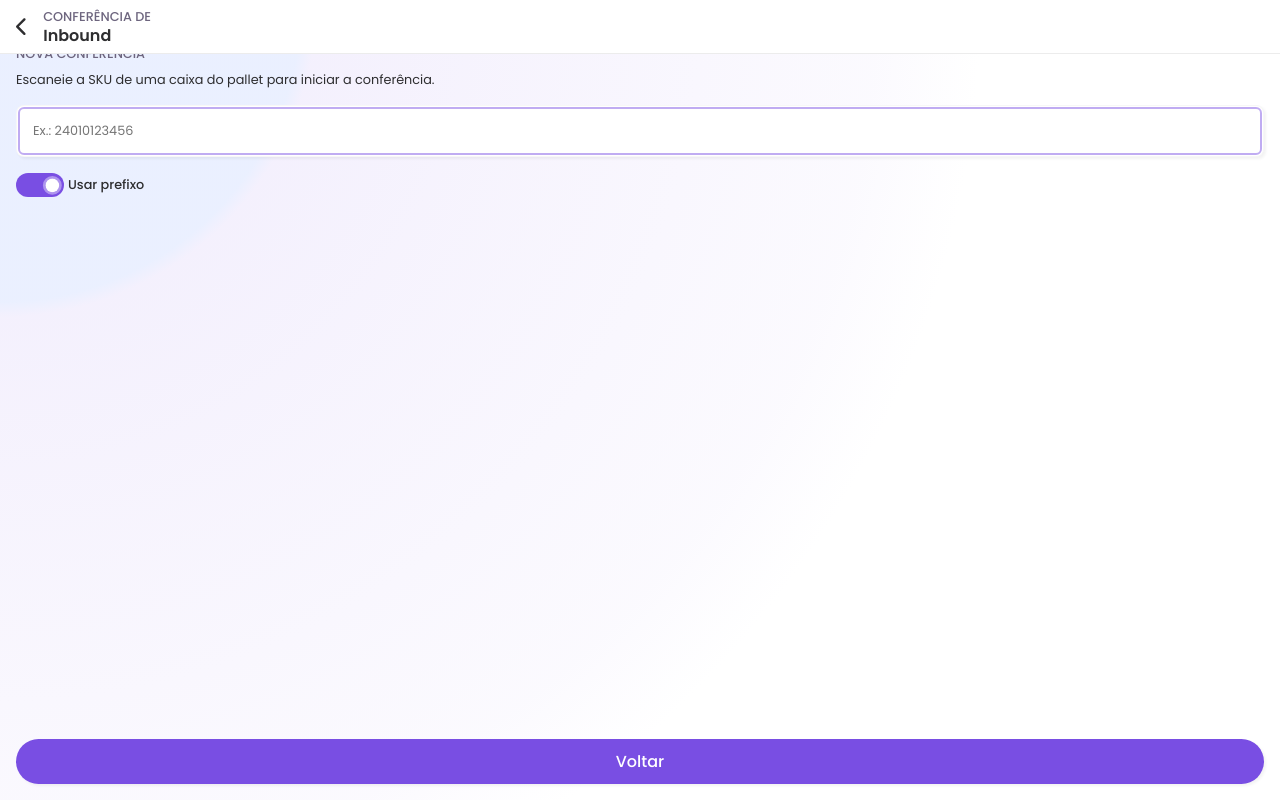
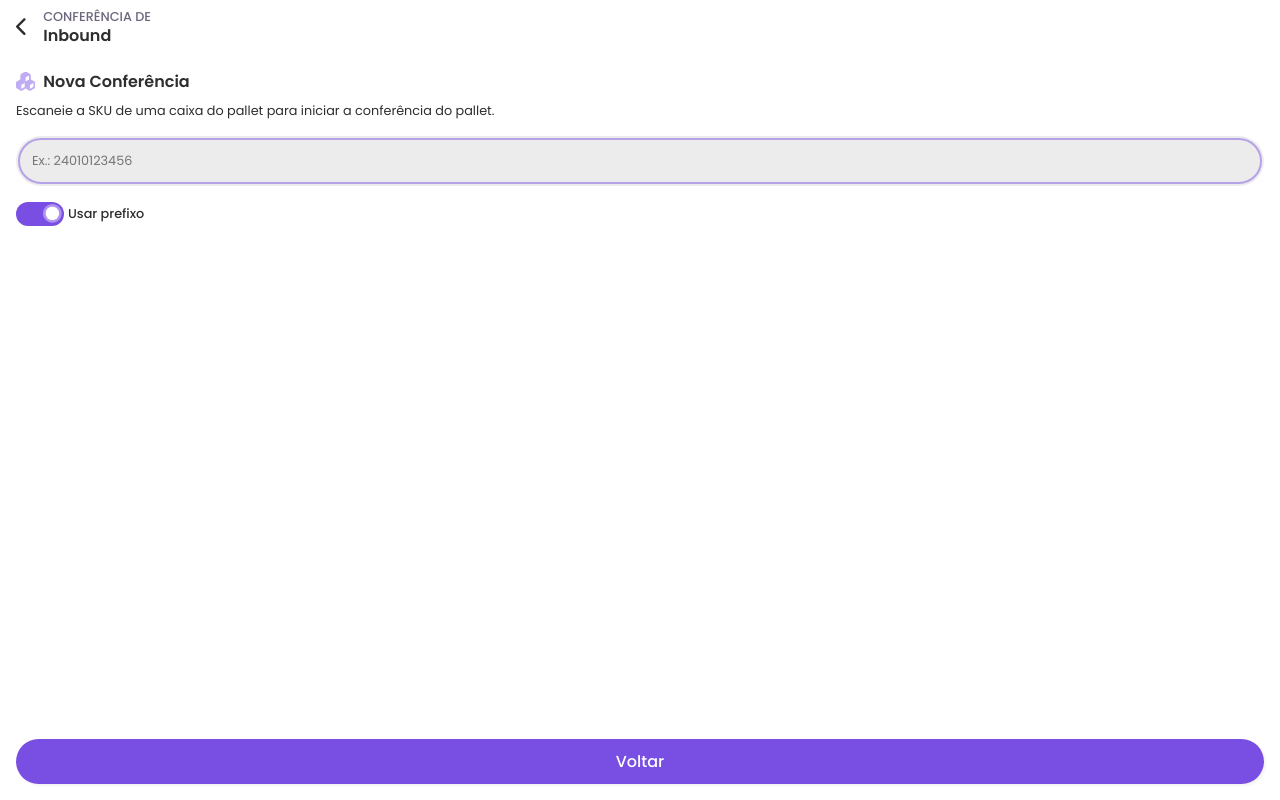
Before and after one commit to wduos/inspectr-react, a React (Vite) app: page /inbound in a window 1280 px wide. Built offline with nearby package versions, Linux system fonts and the light colour scheme.

Commit message:
improved sku display mode

```diff
--- a/src/components/Header/Header.css
+++ b/src/components/Header/Header.css
@@ -8,7 +8,6 @@
   padding: 0.5rem 0.35rem;
   width: 100%;
   background-color: white;
-  border-bottom: solid 1px rgba(0, 0, 0, 0.075);
 }
 
 .Header a {
--- a/src/components/Toast/Toast.css
+++ b/src/components/Toast/Toast.css
@@ -3,16 +3,15 @@
   padding: 1rem;
   background-color: white;
   border-radius: var(--radius);
-  border: 0.25rem solid var(--red-opaque);
 }
 .Toast.success {
-  border: 0.25rem solid var(--green-opaque);
+  border: 2px solid var(--green-opaque);
 }
 .Toast.warning {
-  border: 0.25rem solid var(--yellow-opaque);
+  border: solid var(--yellow-opaque);
 }
 .Toast.error {
-  border: 0.25rem solid var(--red-opaque);
+  border: 2px solid var(--red-opaque);
 }
 .Toast h2 {
   font-size: 0.8rem;
--- a/src/index.css
+++ b/src/index.css
@@ -50,7 +50,6 @@
 
 body {
   width: 100vw;
-  height: 100vh;
   background: radial-gradient(
     circle at 0% 0%,
     rgba(52, 106, 255, 0.103) 20%,
@@ -69,14 +68,14 @@ input[type="text"] {
   margin-block: 1rem;
   width: 100%;
   padding: 1rem;
-  border: solid 1px rgba(0, 0, 0, 0.03);
-  border-radius: var(--radius-1);
+  border: none;
+  border-radius: 2rem;
   outline: solid 2px transparent;
   outline-offset: 0rem;
   transition: 0.1s ease-in;
   transition-property: outline-offset, outline;
   font-size: 0.8rem;
-  box-shadow: var(--shadow);
+  background-color: rgba(0, 0, 0, 0.075);
 }
 input[type="text"]:focus {
   outline: solid 2px var(--accent-opaque-1);
@@ -168,18 +167,28 @@ svg {
   align-items: center;
   gap: 0.5rem;
   margin-bottom: 0.2rem;
-  font-size: 1.1rem;
+  font-size: 1rem;
   font-weight: 700;
-}
-.page-subtitle {
-  font-size: 0.8rem;
-  font-weight: 600;
-  text-transform: uppercase;
-  color: var(--dim);
 }
 .page-instructions {
   margin-top: 0.5rem;
   font-size: 0.8rem;
+}
+
+.title-data-wrapper {
+  padding: 1rem;
+  border-radius: var(--radius);
+  background-color: white;
+  border: solid 1px rgba(0, 0, 0, 0.1);
+}
+.title-data-wrapper h4 {
+  font-weight: 700;
+  font-size: 0.8rem;
+}
+.title-data-wrapper h3 {
+  font-weight: 700;
+  font-size: 1.2rem;
+  color: var(--accent);
 }
 
 .bottom-btns-wrapper {
--- a/src/pages/Inbound/Inbound.css
+++ b/src/pages/Inbound/Inbound.css
@@ -1,4 +1,7 @@
 .Inbound {
+  margin-top: 3.3rem;
+  height: calc(100vh - 3.3rem);
+  background-color: white;
   padding: 1rem;
 }
 
@@ -47,3 +50,20 @@
   outline: 4px solid rgba(255, 255, 255, 0.4);
   left: 1.6rem;
 }
+
+.Inbound .important-data-wrapper {
+  display: flex;
+  align-items: center;
+  gap: 0.5rem;
+  width: 100%;
+}
+.Inbound .important-data-wrapper div:nth-child(1) {
+  width: 70%;
+}
+.Inbound .important-data-wrapper div:nth-child(2) {
+  width: 30%;
+}
+
+.Inbound .title-data-wrapper {
+  margin-bottom: 1rem;
+}
--- a/src/pages/Inbound/Inbound.jsx
+++ b/src/pages/Inbound/Inbound.jsx
@@ -5,13 +5,14 @@ import Toast from "../../components/Toast/Toast";
 import Header from "../../components/Header/Header";
 
 export default function Inbound() {
+  const [input, setInput] = useState("");
   const [sku, setSku] = useState("");
+  const [boxCounter, setBoxCounter] = useState(0);
   const [usePrefix, setUsePrefix] = useState(true);
   const [toastTitle, setToastTitle] = useState("");
   const [toastDescription, setToastDescription] = useState("");
   const [toastType, setToastType] = useState("");
   const [showToast, setShowToast] = useState(false);
-  const [inConference, setInConference] = useState(false);
 
   const inputRef = useRef(null);
 
@@ -29,73 +30,84 @@ export default function Inbound() {
       value = value.slice(0, maxLength);
     }
 
-    setSku(value);
+    setInput(value);
   }
 
   function handleSubmit(event) {
     event.preventDefault();
 
-    if (!sku) {
+    if (!input) {
       setShowToast(true);
       setToastTitle("Erro");
-      setToastDescription(
-        "Você precisa escanear ou inserir uma SKU no campo acima.",
-      );
+      setToastDescription("Você precisa escanear uma SKU no campo acima.");
       setToastType("error");
       return;
     }
 
     const skuPattern = usePrefix ? /^24010[0-9]{6}$/ : /^10[0-9]{6}$/;
-    if (!skuPattern.test(sku)) {
+    if (!skuPattern.test(input)) {
       setShowToast(true);
       setToastTitle("Aviso");
       setToastDescription(
-        "O dado escaneado ou inserido não é uma SKU válida. Tente novamente.",
+        "O dado escaneado não é uma SKU válida. Tente novamente.",
       );
       setToastType("warning");
 
-      setSku("");
+      setInput("");
       return;
     }
 
     setShowToast(true);
     setToastTitle("Sucesso");
     setToastDescription(
-      "Código de SKU aceito. Conferência iniciada com a SKU " + sku + ".",
+      "Código de SKU válido! Conferência iniciada com a SKU " + input + ".",
     );
     setToastType("success");
 
-    setSku("");
-    setInConference(true);
+    setInput("");
+    setSku(input);
+    setBoxCounter(boxCounter + 1);
   }
 
   return (
     <div className="Inbound">
       <Header titleTop="Conferência de" titleBottom="Inbound" backToUrl="/" />
+
       <h1 className="page-title">
-        <svg viewBox="0 0 24 24">
-          <path d="M18.581,2.14,12.316.051a1,1,0,0,0-.632,0L5.419,2.14A4.993,4.993,0,0,0,2,6.883V12c0,7.563,9.2,11.74,9.594,11.914a1,1,0,0,0,.812,0C12.8,23.74,22,19.563,22,12V6.883A4.993,4.993,0,0,0,18.581,2.14ZM16.718,9.717l-4.272,4.272a1.873,1.873,0,0,1-1.335.553h-.033a1.872,1.872,0,0,1-1.345-.6l-2.306-2.4A1,1,0,1,1,8.868,10.16L11.112,12.5,15.3,8.3a1,1,0,0,1,1.414,1.414Z" />
+        <svg xmlns="http://www.w3.org/2000/svg" viewBox="0 0 512 512">
+          <path d="M284-1.3c-17.3-10-38.7-10-56 0L143.8 47.3c-17.3 10-28 28.5-28 48.5l0 101.9-88.3 51c-17.3 10-28 28.5-28 48.5l0 97.3c0 20 10.7 38.5 28 48.5l84.3 48.6c17.3 10 38.7 10 56 0l88.3-51 88.3 51c17.3 10 38.7 10 56 0L484.5 443c17.3-10 28-28.5 28-48.5l0-97.3c0-20-10.7-38.5-28-48.5l-88.3-51 0-101.9c0-20-10.7-38.5-28-48.5L284-1.3zM232 292.6l0 106.5-88.3 51c-1.2 .7-2.6 1.1-4 1.1l0-105.3 92.3-53.3zm231.4 .6c.7 1.2 1.1 2.6 1.1 4l0 97.3c0 2.9-1.5 5.5-4 6.9l-84.3 48.6c-1.2 .7-2.6 1.1-4 1.1l0-105.3 91.2-52.6zM348.3 95.8l0 101.9-92.3 53.3 0-106.5 91.2-52.6c.7 1.2 1.1 2.6 1.1 4z" />
         </svg>
-        Compara SKU
+        {sku ? "Em conferência" : "Nova Conferência"}
       </h1>
-      <h2 className="page-subtitle">Nova Conferência</h2>
-      {inConference ? (
+      {sku ? (
         <p className="page-instructions">
-          <span className="bold">Siga escaneando</span> as demais caixas no
+          Siga escaneando o <span className="bold">SKU</span> das caixas no
           pallet, e escute os avisos sonoros para identificar erros.
         </p>
       ) : (
         <p className="page-instructions">
-          Escaneie a SKU de uma caixa do pallet para iniciar a conferência.
+          Escaneie a SKU de uma caixa do pallet para iniciar a conferência do
+          pallet.
         </p>
       )}
       <form onSubmit={(e) => handleSubmit(e)}>
+        {/*<input
+          ref={inputRef}
+          type="text"
+          value={input}
+          onChange={(e) => handleSetSKU(e)}
+          inputMode="none"
+          autoComplete="off"
+          autoCorrect="off"
+          spellCheck="off"
+          placeholder={usePrefix ? "Ex.: 24010123456" : "Ex.: 10123456"}
+          maxLength={usePrefix ? "11" : "8"}
+        />*/}
         <input
           ref={inputRef}
           type="text"
-          value={sku}
+          value={input}
           onChange={(e) => handleSetSKU(e)}
-          inputMode="none"
           autoComplete="off"
           autoCorrect="off"
           spellCheck="off"
@@ -104,9 +116,7 @@ export default function Inbound() {
         />
       </form>
 
-      {inConference && <div>{sku}</div>}
-
-      {!inConference && (
+      {!sku && (
         <div className="switch-label-wrapper" style={{ marginBottom: "1rem" }}>
           <button
             className={usePrefix ? "switch-active" : ""}
@@ -114,16 +124,25 @@ export default function Inbound() {
             type="button"
             onClick={() => {
               setUsePrefix(!usePrefix);
-              setSku("");
+              setInput("");
             }}
           ></button>
           <label htmlFor="sku-prefix-switch">Usar prefixo</label>
         </div>
       )}
 
-      <div className="bottom-btns-wrapper">
-        <Link to="/">Voltar</Link>
-      </div>
+      {sku && (
+        <div className="important-data-wrapper">
+          <div className="title-data-wrapper">
+            <h4>SKU</h4>
+            <h3>{sku}</h3>
+          </div>
+          <div className="title-data-wrapper">
+            <h4>Caixas</h4>
+            <h3>{boxCounter}</h3>
+          </div>
+        </div>
+      )}
 
       <Toast
         title={toastTitle}
@@ -131,6 +150,10 @@ export default function Inbound() {
         type={toastType}
         show={showToast}
       />
+
+      <div className="bottom-btns-wrapper">
+        <Link to="/">Voltar</Link>
+      </div>
     </div>
   );
 }
```
